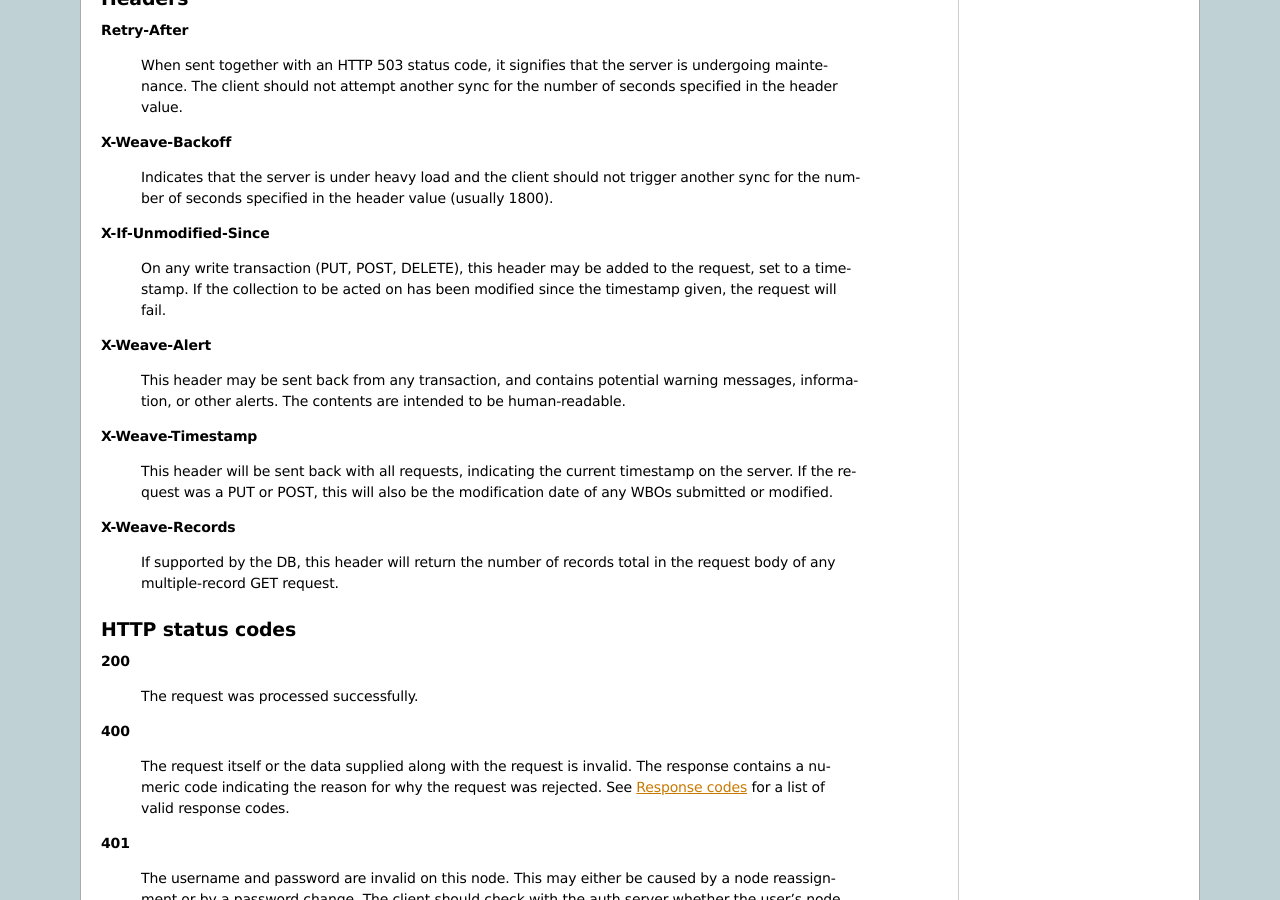
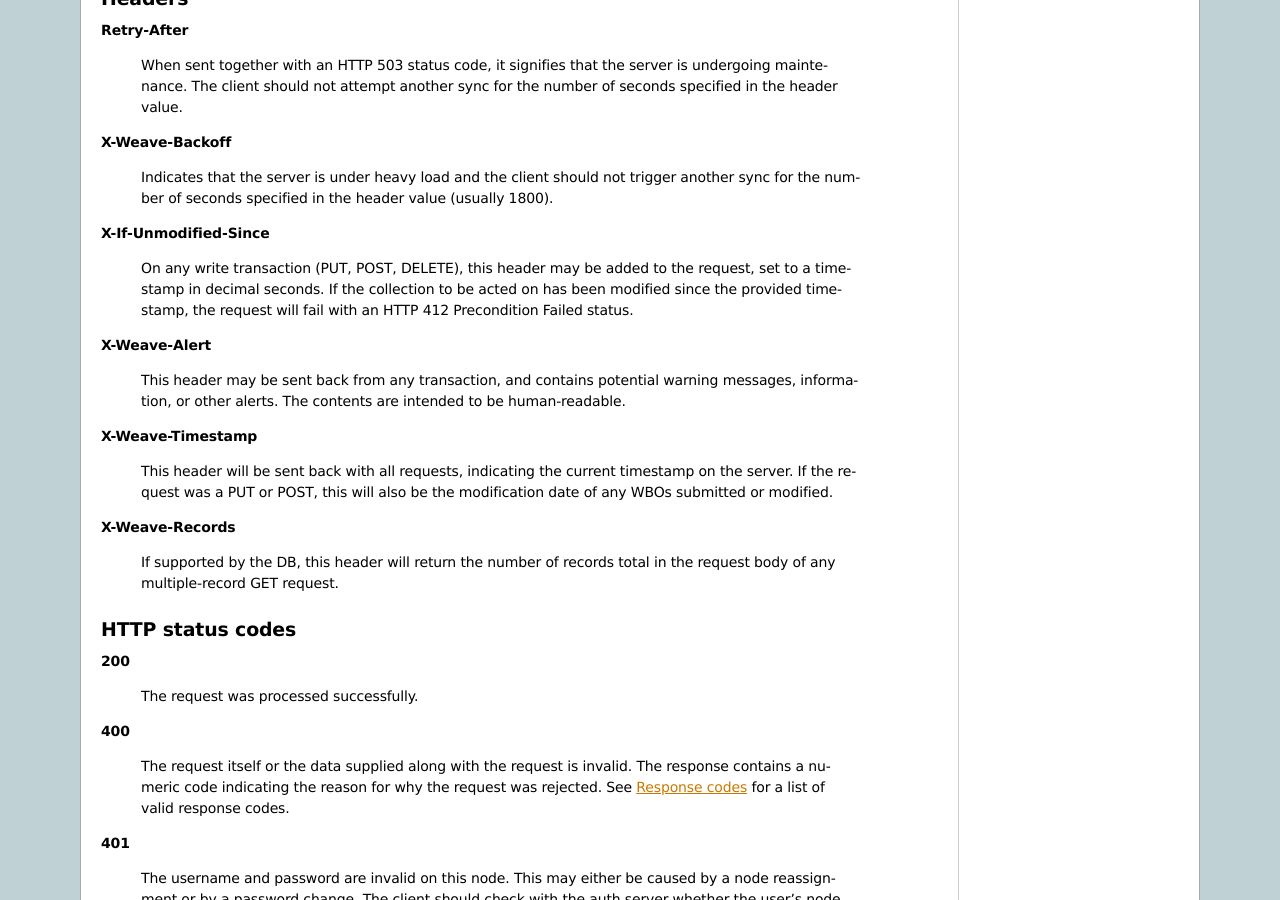
Before and after one commit to mozilla-services/docs, a Sphinx documentation site: the page built from source/storage/apis-1.1.rst, in a window 1280 px wide and 900 px high, scrolled down 3967 px. Built offline with Sphinx 7.4.7, drawn with Linux system fonts in a browser that asks for light colours.

Commit message:
Define the response to X-If-Unmodified-Since in the failure case.

```diff
--- a/source/storage/apis-1.1.rst
+++ b/source/storage/apis-1.1.rst
@@ -300,8 +300,9 @@ Headers
 **X-If-Unmodified-Since**
 
     On any write transaction (PUT, POST, DELETE), this header may be added
-    to the request, set to a timestamp. If the collection to be acted
-    on has been modified since the timestamp given, the request will fail.
+    to the request, set to a timestamp in decimal seconds. If the collection to
+    be acted on has been modified since the provided timestamp, the request
+    will fail with an HTTP 412 Precondition Failed status.
 
 
 **X-Weave-Alert**
```
